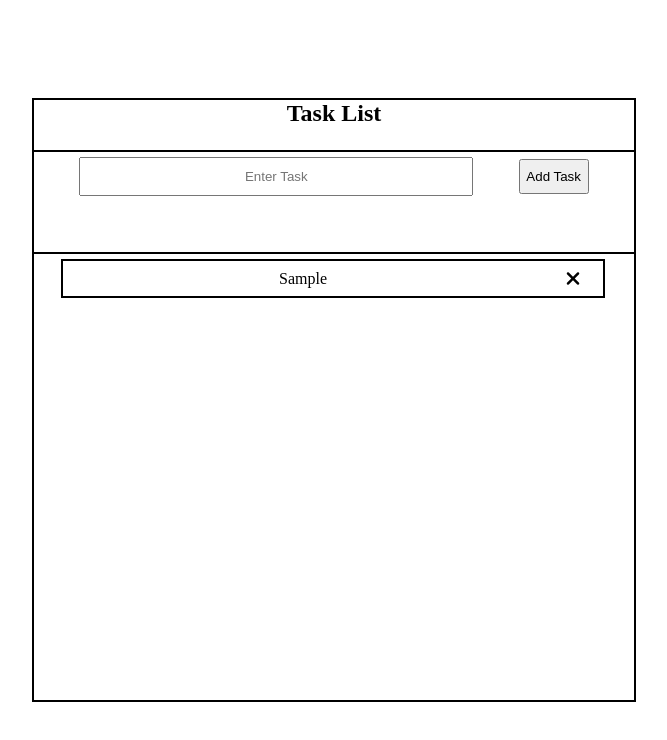
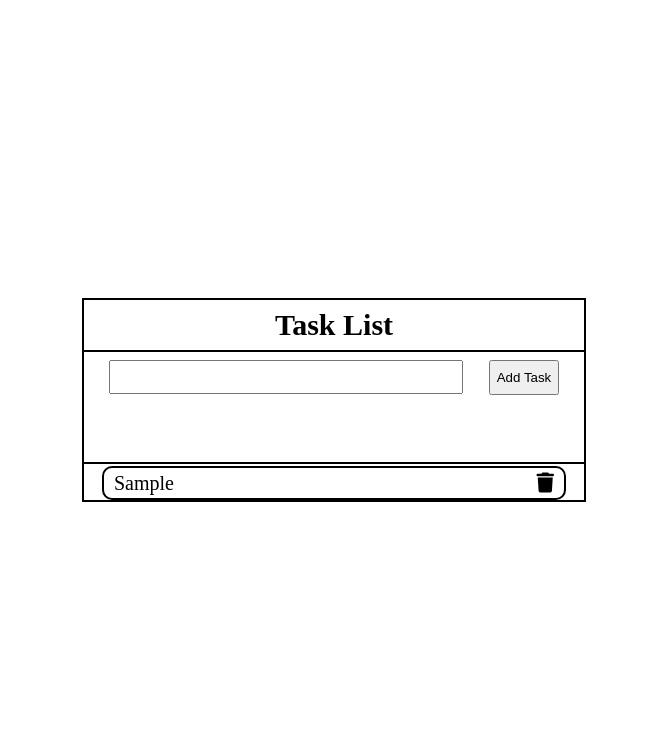
Before and after one commit to nishan-bista/Task-List, a plain HTML site: page index.html in a window 1280 px wide. Both pictures are taken after typing "Sample" into the empty fields and a click on the button "Add Task". Shown: the whole page, without its empty margins (306-973 px from the left). Drawn offline with Linux system fonts and the light colour scheme.

Commit message:
functionality added

```diff
--- a/index.html
+++ b/index.html
@@ -4,6 +4,15 @@
     <meta charset="UTF-8" />
     <meta name="viewport" content="width=device-width, initial-scale=1.0" />
     <title>Document</title>
+    <!-- font -->
+    <link rel="preconnect" href="https://fonts.googleapis.com" />
+    <link rel="preconnect" href="https://fonts.gstatic.com" crossorigin />
+    <link
+      href="https://fonts.googleapis.com/css2?family=Vollkorn&display=swap"
+      rel="stylesheet"
+    />
+
+    <!-- icons -->
     <link
       rel="stylesheet"
       href="https://cdnjs.cloudflare.com/ajax/libs/font-awesome/6.5.1/css/all.min.css"
@@ -11,33 +20,36 @@
       crossorigin="anonymous"
       referrerpolicy="no-referrer"
     />
+    <!-- stylesheet -->
     <link rel="stylesheet" href="style.css" />
   </head>
-
   <body>
     <div class="container">
-      <div class="panel-first">
-        <h2>Task List</h2>
+      <div class="panel-one">
+        <span>Task List</span>
       </div>
-      <div class="input-area">
-        <input type="text" id="inputFromUser" placeholder="Enter Task" />
-        <button id="addTask" class="submit-button">Add Task</button>
+      <div class="input-container">
+        <div class="input-add-area">
+          <div class="input-box">
+            <input type="text" id="inputFromUser" />
+          </div>
+          <div class="addTaskButton">
+            <button id="addTask">Add Task</button>
+          </div>
+        </div>
+      </div>
+      <div class="list-items-container">
+        <ul class="list-items">
+          <!-- <li>This is dummy list  <i class="fa-solid fa-trash deleteButton" ></i></li> -->
+
+
+
+        </ul>
       </div>
 
-      <div class="addedTasks">
 
-      </div>
 
-      <!-- <div class="list-items">  dummy model when user adds tasks !! Ignore
 
-        <div class="item-container">
-          <li>jkladjsfkla</li>
-        </div>
-
-        <div class="delete-icon">
-          <i class="fa-solid fa-xmark"></i>
-        </div>
-      </div> -->
     </div>
 
     <script src="xapp.js"></script>
--- a/style.css
+++ b/style.css
@@ -1,92 +1,73 @@
-*{
+* {
   margin: 0;
   padding: 0;
   border: border-box;
 }
-body{
+body {
   height: 100vh;
   display: flex;
   justify-content: center;
   align-items: center;
 }
-.container{
-    height: 600px;
-    width: 600px;
+.container {
   border: 2px solid black;
+  /* height: 600px; */
+  width: 500px;
 }
-.panel-first{
-    width: 100%;
-    height: 50px;
+.panel-one {
   display: flex;
   justify-content: center;
+  align-items: center;
+  height: 50px;
+  width: 100%;
   border-bottom: 2px solid black;
+}
+.panel-one span {
+  font-size: 30px;
+  font-weight: bold;
+}
+.input-container {
+  display: flex;
+  justify-content: center;
+  align-items: flex-start;
+  height: 110px;
+  width: 100%;
 
+  border-bottom: 2px solid black;
 }
-.input-area{
-    height: 100px;
+.input-add-area {
+  height: 50px;
+  width: 90%;
   display: flex;
-    border-bottom: 2px solid black;
-    justify-content: space-evenly;
-    align-items:flex-start;
-
+  align-items: center;
+  justify-content: space-between;
 }
-.input-area input{
-    margin-top: 5px;
-    height: 35px;
-    width: 65%;
-    text-align: center;
-
+.input-box input {
+  height: 30px;
+  width: 350px;
 }
-.submit-button{
-    margin-top: 7px;
+.addTaskButton button {
   height: 35px;
   width: 70px;
 }
-
-
-
-/* list of new task added by user */
-
-.addedTasks{
-
-    height: 445px;
-    overflow: hidden;
-}
-
-/* upcommingg div and list styles // inputs commin from user */
-
-.list-items{
-    margin-top: 5px;
-    margin-left: 4.5%;
-    height: 35px;
+.list-items-container {
   width: 100%;
   display: flex;
+  justify-content: center;
 }
-
-.list-items li{
-    list-style:none;
-
+ul li {
+  font-size: 20px;
+  list-style: decimal;
+  margin-top: 2px;
+  display: flex;
+  justify-content: space-between;
+  align-items: center;
+  height: 30px;
+  width: 450px;
+  border: 2px solid black;
+  border-radius: 10px;
+  padding-left: 10px;
 }
-.item-container{
-    display: flex;
-    justify-content: center;
-    align-items: center;
-    height: 100%;
-    width: 80%;
-    border-top: 2px solid black;
-    border-bottom: 2px solid black;
-    border-left: 2px solid black;
-
+li i {
+  padding-right: 10px;
 }
-.delete-icon{
-    display: flex;
-    justify-content: center;
-    align-items: center;
-    font-size: 20px;
-    height: 35px;
-    width: 10%;
-    border-top: 2px solid black;
-    border-bottom: 2px solid black;
-    border-right: 2px solid black;
-
-}
--- a/xapp.js
+++ b/xapp.js
@@ -1,44 +1,36 @@
+const inputFromUser = document.querySelector("#inputFromUser");
 
-  const userInput = document.querySelector("#inputFromUser");
-  const addTaskButton = document.querySelector(".submit-button");
-  const taskLists = document.querySelector(".addedTasks");
+const addTaskButton = document.querySelector("#addTask");
+const itemsContainer = document.querySelector(".list-items");
 
-  addTaskButton.addEventListener("click", () => {
+let deleteButton = document.querySelector(".deleteButton");
 
-    if(userInput.value==""){
-      alert("The task is Empyt!!")
-    }
-    else{
 
-    // Created container body for list items div and delete icon
-    const newItemBody = document.createElement("div");
-    newItemBody.classList.add("list-items");
-    taskLists.appendChild(newItemBody);
 
-    // Creating div insdie container body for list data got from user
-    const newItemContainer = document.createElement("div");
-    newItemContainer.classList.add("item-container");
-    newItemBody.appendChild(newItemContainer);
+// Event listner for add task button
+addTaskButton.addEventListener("click", () => {
+  // creating listitem with value got from user
+  const newItemByUser = document.createElement("li");
+  newItemByUser.textContent = inputFromUser.value;
 
-    // creating li and pushing it inside container body:child:div and appending the input text to li
-    const itemList = document.createElement("li");
-    const itemListData = document.createTextNode(userInput.value);
-    itemList.appendChild(itemListData);
+  // creating delete icon everytime li is created
+  const deleteIcon = document.createElement("i");
+  deleteIcon.classList.add("fa-solid", "fa-trash");
+  deleteIcon.classList.add("deleteButton");
 
-    // apending the child div inside container body div
-    newItemContainer.appendChild(itemList);
+  // checking if the input is empty or not if not appending the data
+  if (inputFromUser.value === "") {
+    alert("Task is empty. Cannot be added!!");
+  } else {
+    itemsContainer.appendChild(newItemByUser);
+    newItemByUser.appendChild(deleteIcon);
+  }
+  // Reseting value after click to none
+  inputFromUser.value = "";
+});
+itemsContainer.addEventListener("click",(e)=>{
+  if (e.target.classList.contains("deleteButton")) {
+    // Remove the parent list item when the delete icon is clicked
+    e.target.parentElement.remove();}
 
-    //creating delete icon  div and appending it to item body container
-    const newDeleteIcon = document.createElement("div");
-    newDeleteIcon.classList.add("delete-icon");
-    newItemBody.appendChild(newDeleteIcon);
-
-    // finally appending icon to the div created for icon
-    const newItemIcon = document.createElement("i");
-    newItemIcon.classList.add("fa-solid", "fa-xmark");
-    newDeleteIcon.appendChild(newItemIcon);
-
-    //This clears the input when the add task is clicked
-    userInput.value = "";
-    }
-  });
+})
```
Lines whose indentation alone changed are shown as unchanged.
